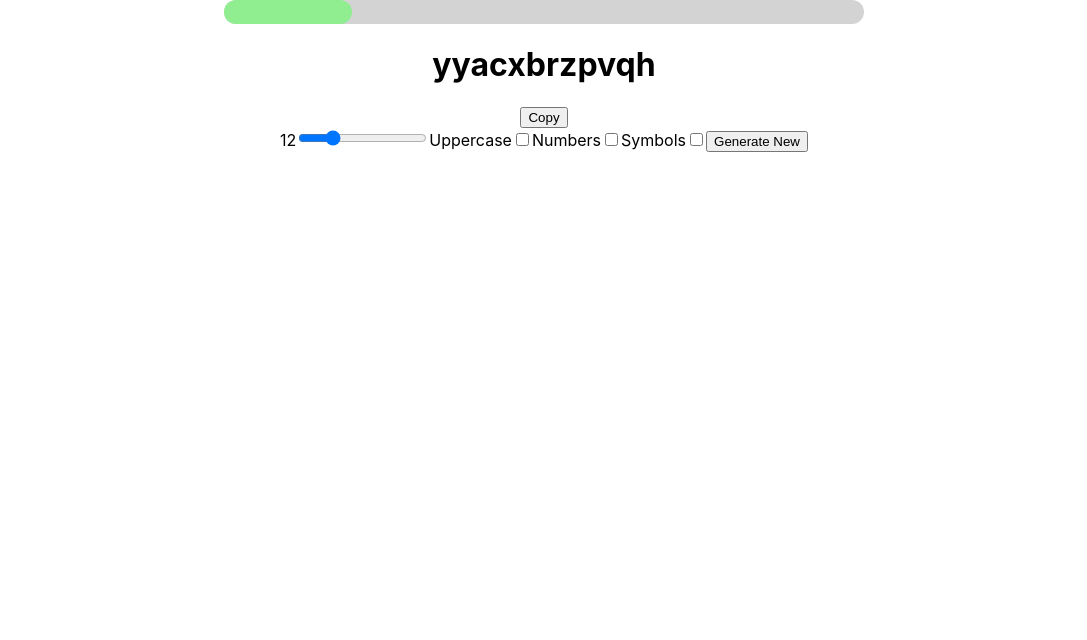
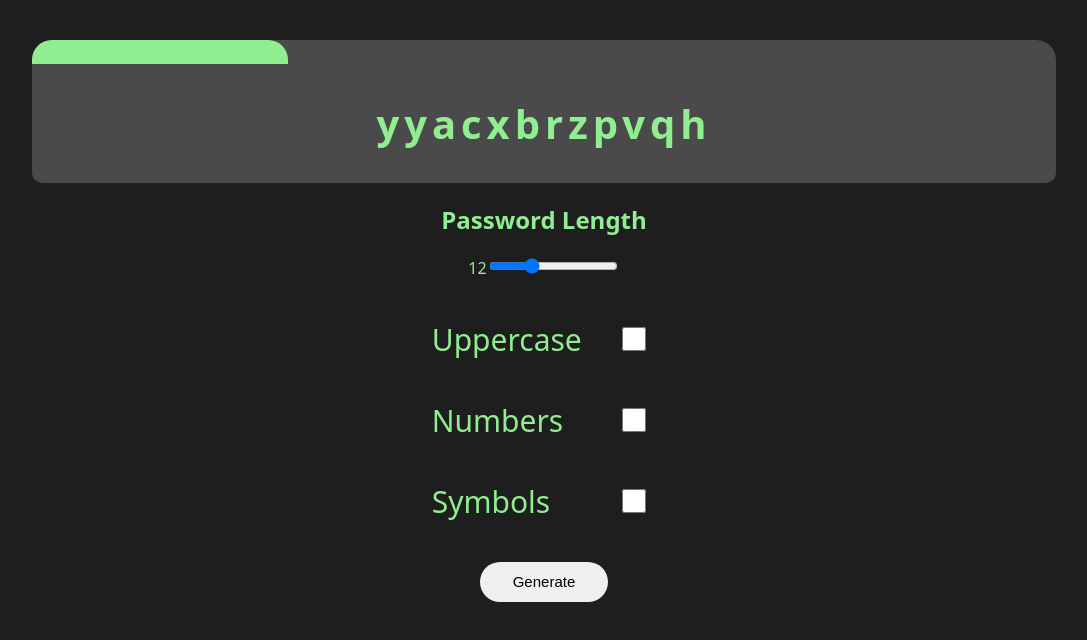
Before and after one commit to jegirhiny/password-generator, a React (Create React App) app: page / in a window 1280 px wide. Shown: the top 640 px of the page, without its empty margins (96-1183 px from the left). Built offline with nearby package versions, Linux system fonts and the light colour scheme.

Commit message:
updated default values, strength calculation and began to style components

```diff
--- a/src/components/password-display/password-display.component.jsx
+++ b/src/components/password-display/password-display.component.jsx
@@ -3,22 +3,14 @@ import "./password-display.styles.css"
 import PasswordStrength from "../password-strength/password-strength.component";
 
 const PasswordDisplay = ({ password }) => {
-    const [ copyText, setCopyText ] = useState('Copy');
-
     const handleClick = () => {
         navigator.clipboard.writeText(password);
-        setCopyText('Copied!');
-
-        setInterval(() => {
-            setCopyText('Copy');
-        }, 3000)
     }
 
     return (
         <div className="display">
             <PasswordStrength password={password} />
-            <h1 className="password">{password}</h1>
-            <button onClick={handleClick}>{copyText}</button>
+            <h1 className="password" onClick={handleClick}>{password}</h1>
         </div>
     );
 }
--- a/src/components/password-display/password-display.styles.css
+++ b/src/components/password-display/password-display.styles.css
@@ -0,0 +1,21 @@
+.display {
+    margin-top: 5vh;
+    width: 100vw;
+    display: flex;
+    flex-direction: column;
+    justify-content: center;
+    align-items: center;
+}
+
+.password {
+    font-size: 40px;
+    letter-spacing: 5px;
+    margin: 0;
+    width: 80vw;
+    padding: 4vh 0;
+    background-color: #4a4a4a;
+    border-bottom-left-radius: 10px;
+    border-bottom-right-radius: 10px;
+    color: #90ee90;
+    cursor: pointer;
+}
--- a/src/components/password-form/password-form.component.jsx
+++ b/src/components/password-form/password-form.component.jsx
@@ -42,15 +42,28 @@ const PasswordForm = ({ submitFormData }) => {
 
     return (
         <form onSubmit={handleSubmit}>
+            <div>
+                <h2>Password Length</h2>
+                <div>
                     <label htmlFor='length'>{formData.length}</label>
-            <input name='length' type='range' min={1} max={48} value={formData.length} step={1} onChange={handleChange}/>
+                    <input name='length' type='range' min={1} max={36} value={formData.length} step={1} onChange={handleChange}/>
+                </div>
+            </div>
+            <div className="checkbox-col">
+                <div className="checkbox-row">
                     <label htmlFor='uppercase'>Uppercase</label>
                     <input name='uppercase' type='checkbox' onChange={handleChange}/>
+                </div>
+                <div className="checkbox-row">
                     <label htmlFor='numbers'>Numbers</label>
                     <input name='numbers' type='checkbox' onChange={handleChange}/>
+                </div>
+                <div className="checkbox-row">
                     <label htmlFor='symbols'>Symbols</label>
                     <input name='symbols' type='checkbox' onChange={handleChange}/>
-            <button>Generate New</button>
+                </div>
+            </div>
+            <button className="generate">Generate</button>
         </form>
     );
 }
--- a/src/components/password-form/password-form.styles.css
+++ b/src/components/password-form/password-form.styles.css
@@ -0,0 +1,34 @@
+form {
+    color: #90ee90;
+}
+
+.checkbox-row {
+    display: flex;
+    align-items: center;
+    text-align: start;
+    margin: 5vh;
+}
+
+.checkbox-row label {
+    font-size: 30px;
+    width: 14vw;
+}
+
+.checkbox-row input[type=checkbox] {
+    cursor: pointer;
+    height: 3vh;
+    width: 3vw;
+}
+
+.generate {
+    font-size: 15px;
+    cursor: pointer;
+    border-radius: 20px;
+    border: none;
+    height: 5vh;
+    width: 10vw;
+}
+
+.generate:hover {
+    background-color: #d1d1d1;
+}
--- a/src/components/password-strength/password-strength.styles.css
+++ b/src/components/password-strength/password-strength.styles.css
@@ -1,8 +1,9 @@
 .strength-wrapper {
-    width: 50vw;
+    width: 80vw;
     height: 3vh;
-    border-radius: 20px;
-    background-color: #d3d3d3;
+    border-top-left-radius: 20px;
+    border-top-right-radius: 20px;
+    background-color: #4a4a4a;
 }
 
 .strength {
--- a/src/index.css
+++ b/src/index.css
@@ -1,7 +1,8 @@
 body {
   padding: 0;
   margin: 0;
-  font-family: -apple-system, BlinkMacSystemFont, 'Segoe UI', 'Roboto', 'Oxygen', 'Ubuntu', 'Cantarell', 'Fira Sans', 'Droid Sans', 'Helvetica Neue', sans-serif;
+  background-color: #1e1e1e;
+  font-family: system-ui, -apple-system, BlinkMacSystemFont, 'Segoe UI', Roboto, Oxygen, Ubuntu, Cantarell, 'Open Sans', 'Helvetica Neue', sans-serif;
   -webkit-font-smoothing: antialiased;
   -moz-osx-font-smoothing: grayscale;
 }
--- a/src/static/PasswordUtils.js
+++ b/src/static/PasswordUtils.js
@@ -8,7 +8,7 @@ export function generatePassword(formData) {
     let hasSymbols = formData.symbols;
     let pool = getPool(hasNumbers, hasSymbols);
 
-    for(let attempts = 0; attempts < 1000; attempts++) {
+    while(true) {
         let passwordChars = [];
 
         for(let i = 0; i < formData.length; i++) {
@@ -21,8 +21,6 @@ export function generatePassword(formData) {
             return password;
         }
     }
-
-    throw new Error('Unable to generate a valid password - exceeded the maximum number of attempts.');
 }
 
 export function getStrength(password) {
@@ -32,18 +30,18 @@ export function getStrength(password) {
     for (const key of password) {
         if (!hasSymbol && symbols.includes(key)) {
             hasSymbol = true;
-            strength += 14;
+            strength += 20;
         } else if (!hasNumber && numbers.includes(key)) {
             hasNumber = true;
-            strength += 14;
+            strength += 20;
         } else if (!hasCapital && key !== key.toLowerCase()) {
             hasCapital = true;
-            strength += 14;
+            strength += 20;
         }
     }
 
-    const length = password.length, maxPasswordLength = 48, maxStrength = 50;
-    strength += Math.min(1, (length - 12) / (maxPasswordLength - 12)) * (maxStrength - 10) + 10;
+    const length = password.length, maxPasswordLength = 36, maxStrength = 80;
+    strength += Math.min(1, (length - 12) / (maxPasswordLength - 12)) * (maxStrength - 10) + 20;
     strength = Math.min(strength, maxStrength);
 
     return strength;
```
Lines whose indentation alone changed are shown as unchanged.
